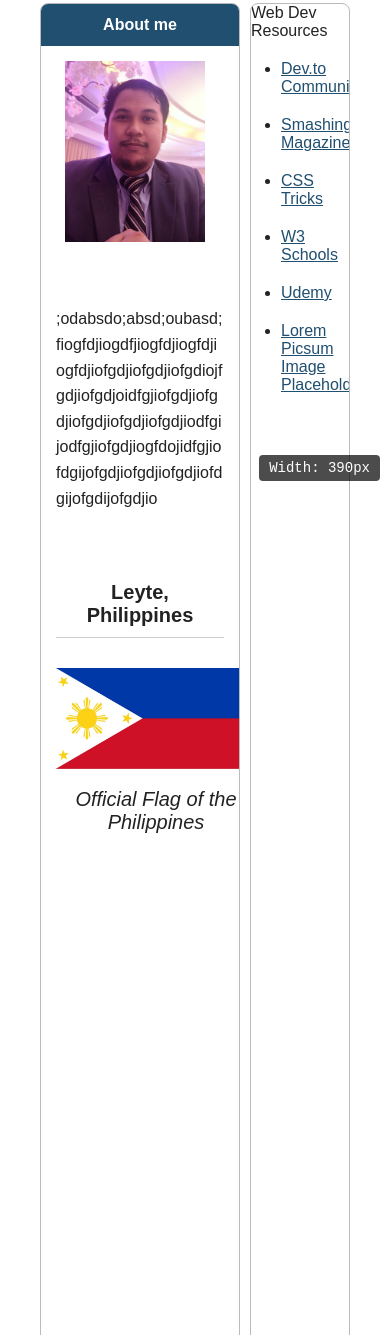
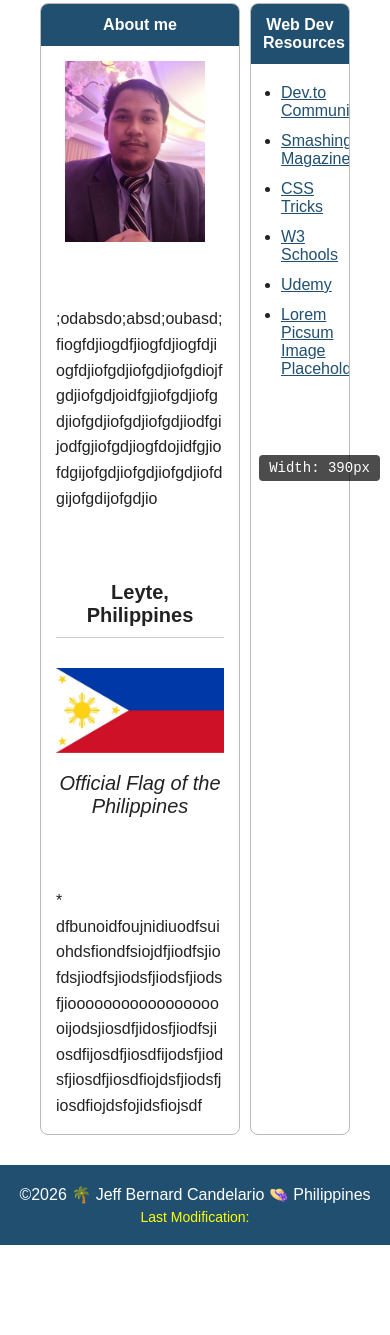
Before and after one commit to Kamder-4201/wdd131, a plain HTML site: page index.html in a window 390 px wide. Shown: the part 353-1688 px from the top of the page. After the commit the page ends 1598 px from the top, so only its background shows below. Drawn offline with Linux system fonts and the light colour scheme; a script that the page names is missing.

Commit message:
audit card

```diff
--- a/index.html
+++ b/index.html
@@ -62,7 +62,7 @@
                 </section>
             </section>
             <!-- WEB DEVELOPMENT RESOURCES -->
-            <section class="card web-resources"
+            <section class="card">
 
                 <h2>Web Dev Resources</h2>
 
--- a/styles/base.css
+++ b/styles/base.css
@@ -70,9 +70,8 @@
     flex: 1;
 }
 
-/* Card styles */
-.card,
-.card web-resources {
+/* Card styling */
+.card {
     border: 1px solid #bbb;
     border-radius: 8px;
     overflow: hidden;
@@ -80,14 +79,32 @@
 }
 
 /* Card headings */
-.card h2,
-.card web-resources h2 {
+.card h2 {
     background-color: #204f70;
     color: white;
     text-align: center;
     font-size: 16px;
     margin: 0;
     padding: 12px;
+}
+/* Web resources list */
+.card ul {
+    padding: 20px 30px;
+    margin: 0;
+    list-style: disc;
+}
+
+.card li {
+    margin-bottom: 12px;
+}
+
+.card a {
+    color: #204f70;
+    text-decoration: underline;
+}
+
+.card a:hover {
+    color: #0879b9;
 }
 
 /* Personal information */
@@ -226,4 +243,13 @@
     .personal-info p {
         width: 100%;
     }
+
+    .location-info {
+        flex-direction: column;
+        align-items: center;
+    }
+
+    .location-info p {
+        width: 100%;
+    }
 }
```
